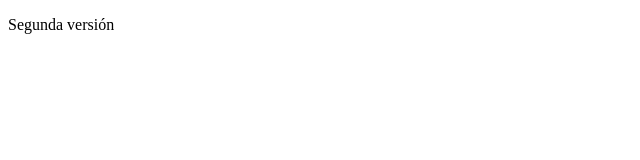
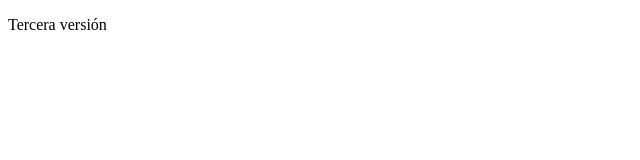
Before and after one commit to ClaudiaTepale/RepoDePrueba, a plain HTML site: page index.html in a window 1280 px wide. Shown: the full height of the page, 0-640 px from the left. Drawn offline with Linux system fonts and the light colour scheme.

Commit message:
Tercera versión

```diff
--- a/index.html
+++ b/index.html
@@ -4,6 +4,6 @@
 	<title></title>
 </head>
 <body>
-<p>Segunda versión</p>
+<p>Tercera versión</p>
 </body>
 </html>
```
